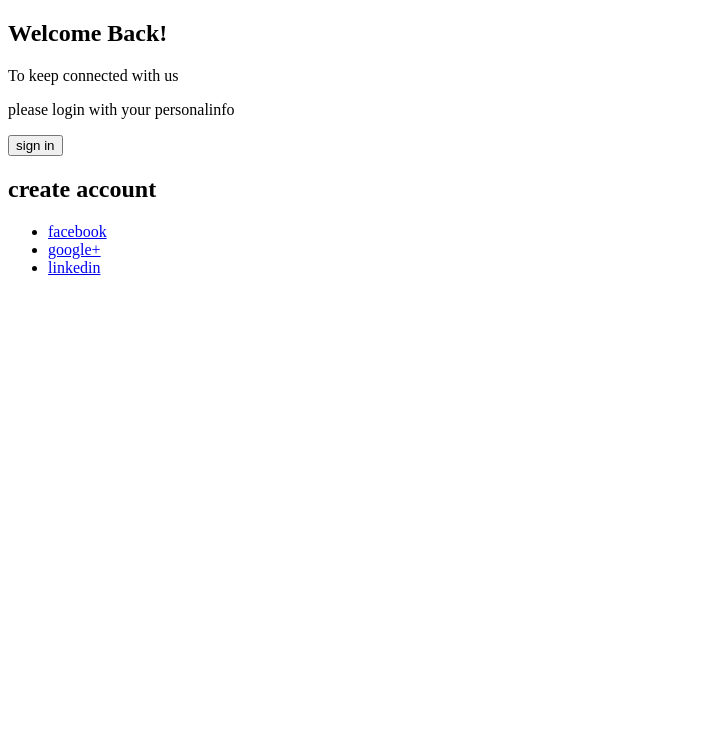
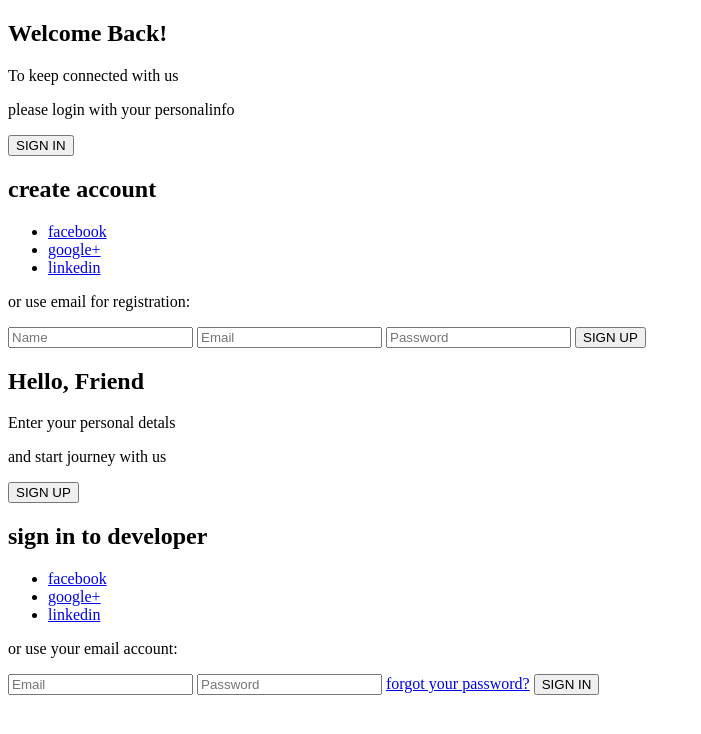
Before and after one commit to chagasleandro/Cadastro-Interativo, a plain HTML site: page Iindex.html in a window 1280 px wide. Shown: the whole page, without its empty margins (0-701 px from the left). Drawn offline with Linux system fonts and the light colour scheme.

Commit message:
Add files via upload

```diff
--- a/Iindex.html
+++ b/Iindex.html
@@ -8,13 +8,13 @@
 <body>
     <div class="container">
         <div class="content first-content">
-            <div class="first-colum">
+            <div class="first-column">
                 <h2 class="title">Welcome Back!</h2>
                 <p class="description">To  keep connected with us</p>
                 <p class="description">please login with your personalinfo</p>
-                <button class="btn">sign in</button>
+                <button class="btn">SIGN IN</button>
             </div>
-            <div class="second-colum">
+            <div class="second-column">
                 <h2 class="title">create account</h2>
                 <div class="social-media">
                     <ul>
@@ -22,10 +22,41 @@
                         <li><a href="#">google+</a></li>
                         <li><a href="#">linkedin</a></li>
                     </ul>
-                </div>
+                </div> <!-- Social media -->
+                <p class="description">or use email  for registration:</p>
+                <form class="form">
+                    <input type="text"placeholder="Name">
+                    <input type="email" placeholder="Email">
+                    <input type="password" placeholder="Password">
+                    <button class="btn">SIGN UP</button>
+                </form>
+            </div><!-- second column -->
+        </div><!-- first content -->
+        <div class="content second-content">
+            <div class="first-column">
+                <h2 class="title">Hello, Friend</h2>
+                <p class="description">Enter your personal detals</p>
+                <p class="description">and start journey with us</p>
+                <button class="btn">SIGN UP</button>
             </div>
-        </div>
-        <div class="content second-content"></div>
+            <div class="second-column">
+                <h2 class="title">sign in to developer</h2>
+                <div class="social-media">
+                    <ul>
+                        <li><a href="#">facebook</a></li>
+                        <li><a href="#">google+</a></li>
+                        <li><a href="#">linkedin</a></li>
+                    </ul>
+                </div> <!-- Social media -->
+                <p class="description">or use your email account:</p>
+                <form class="form">
+                    <input type="email" placeholder="Email">
+                    <input type="password" placeholder="Password">
+                    <a href="#">forgot your password?</a>
+                    <button class="btn">SIGN IN</button>
+                </form>
+            </div><!-- second column -->
+        </div><!-- second-content -->
     </div>
 </body>
 </html>
```
